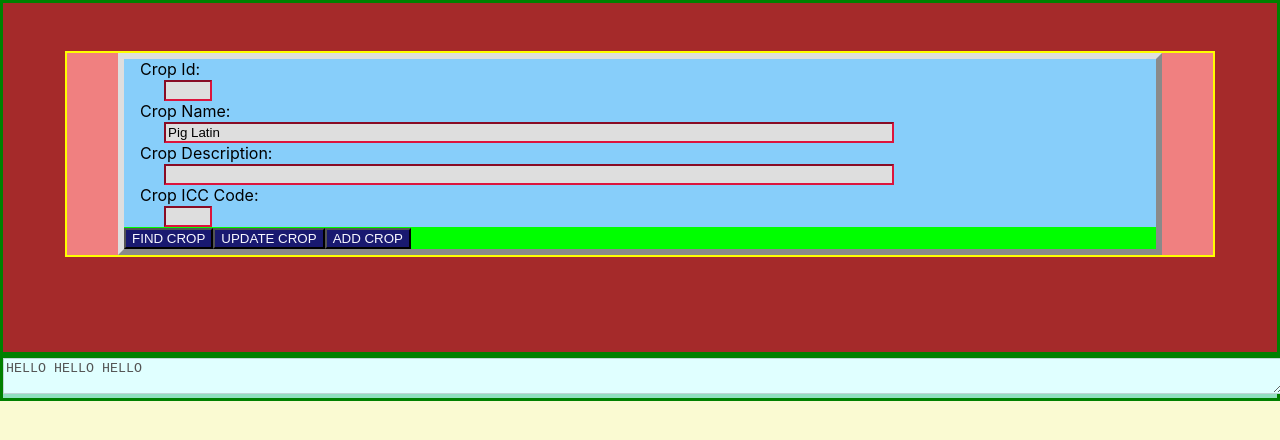
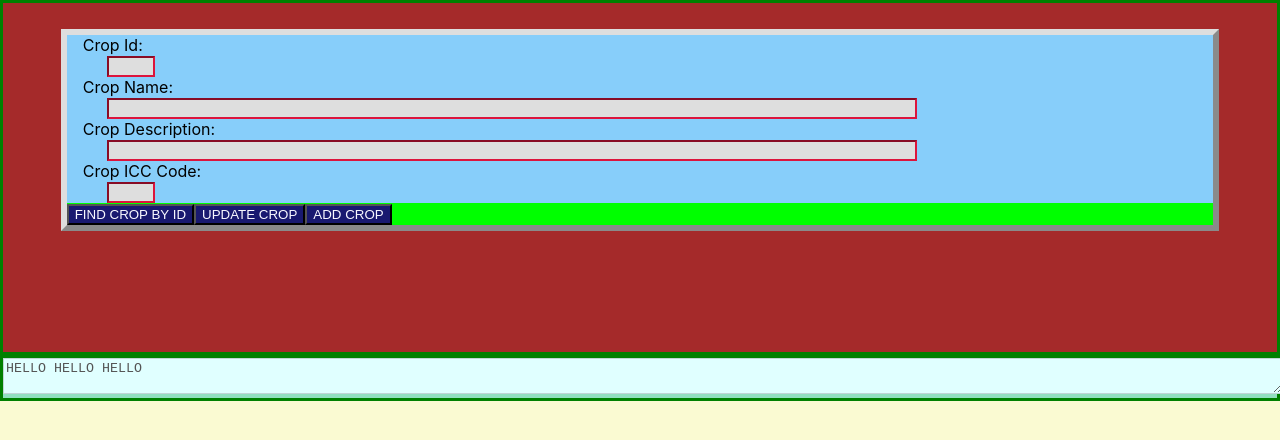
Before and after one commit to sttyerase/seedsuxreact, a React (Create React App) app: page / in a window 1280 px wide. Shown: the top 440 px of the page. Built offline with nearby package versions, Linux system fonts and the light colour scheme.

Commit message:
Working findcropbyid function.

```diff
--- a/src/App.css
+++ b/src/App.css
@@ -21,6 +21,7 @@
 #dataform{
   position: relative;
   margin: auto;
+  top: 3ex;
   display: table;
   width: 90%;
   border-style: outset;
--- a/src/App.js
+++ b/src/App.js
@@ -3,39 +3,51 @@ import './App.css';
 
 function CropUI() {
   return (
-    <div className="dataentry">
       <form id="dataform">
         <label className="datalabel" htmlFor="cropid">Crop Id:</label><br/>
         <input id="cropid" type="text" className="datanumber"/><br/>
         <label className="datalabel" htmlFor="cropname">Crop Name:</label><br/>
-        <input id="cropname" type="text" className="datatext" defaultValue="Pig Latin"/><br/>
+        <input id="cropname" type="text" className="datatext"/><br/>
         <label className="datalabel" htmlFor="cropdescription">Crop Description:</label><br/>
         <input id="cropdescription" type="text" className="datatext"/><br/>
         <label className="datalabel" htmlFor="cropicccode">Crop ICC Code:</label><br/>
-        <input id="cropicccode" type="number" className="datanumber" onBlur={validateicccode}/><br/>
+        <input id="cropicccode" type="number" className="datanumber"/><br/>
         <div className="buttondiv">
-          <input className="datasubmit" type="button" value="FIND CROP"   formMethod="POST" onClick={findrecord}/>
-          <input className="datasubmit" type="button" value="UPDATE CROP" formMethod="PUT"  onClick={putdata}/>
+          <input className="datasubmit" type="button" value="FIND CROP BY ID"   formMethod="POST" onClick={findrecordbyid}/>
+          <input className="datasubmit" type="button" value="UPDATE CROP" formMethod="PUT"  onClick={updatedata}/>
           <input className="datasubmit" type="button" value="ADD CROP"    formMethod="POST" onClick={adddata}/>
         </div>
       </form>
-    </div>
   );
 } // FUNCTION APP()
 
-function findrecord() {
-  var cropidd = document.getElementById("cropid").value;
-  console.log(cropidd);
-  var seekstring = "http://localhost:8080/seedinspection/crops/" + cropidd;
-  window.open(seekstring);
+async function findrecordbyid() {
+  var seekval = document.getElementById("cropid").value;
+  console.log(seekval);
+  let dataObj = {};
+  let myReq = new Request("http://localhost:8080/seedinspection/crops/" + seekval);
+  await fetch(myReq)
+      .then(response => response.json())
+      .then(data => {
+          dataObj = data.valueOf();
+          document.getElementById("cropname").value = dataObj["cropName"];
+          document.getElementById("cropdescription").value = dataObj["cropDescription"];
+          document.getElementById("cropicccode").value = dataObj["cropICCCode"];
+      })
+      .catch( function(error){
+          console.log("FIND FAILURE:" + error);
+      });
+    // document.getElementById("cropdescription").value = json.valueOf().toString();
 } // PUTDATA()
 
 function adddata() {
-} // PUTDATA()
+    validateicccode();
+} // ADDDATA()
 
-function putdata() {
+function updatedata() {
+    validateicccode();
   window.open("http://localhost:8080/seedinspection/crops/all");
-} // PUTDATA()
+} // UPDATEDATA()
 
 function validateicccode() {
   var cropcode = document.getElementById("cropicccode").value;
```
